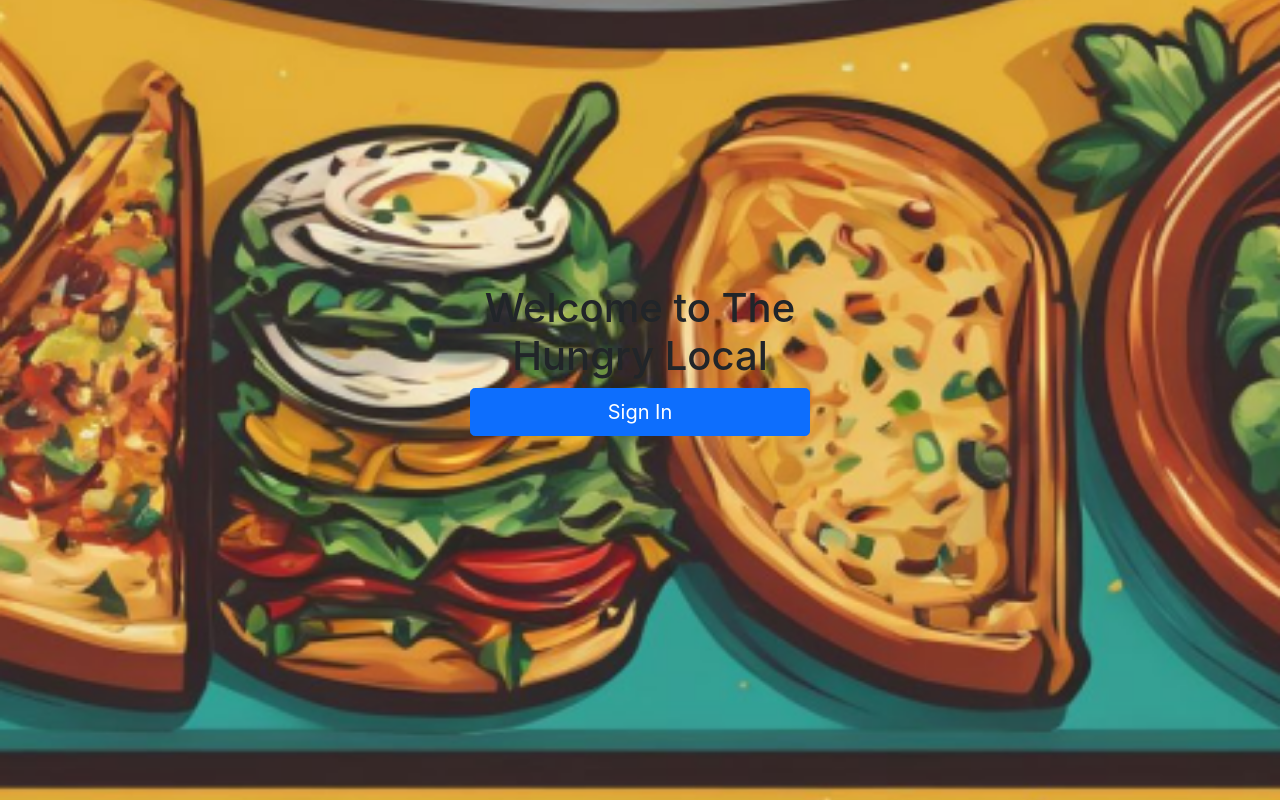
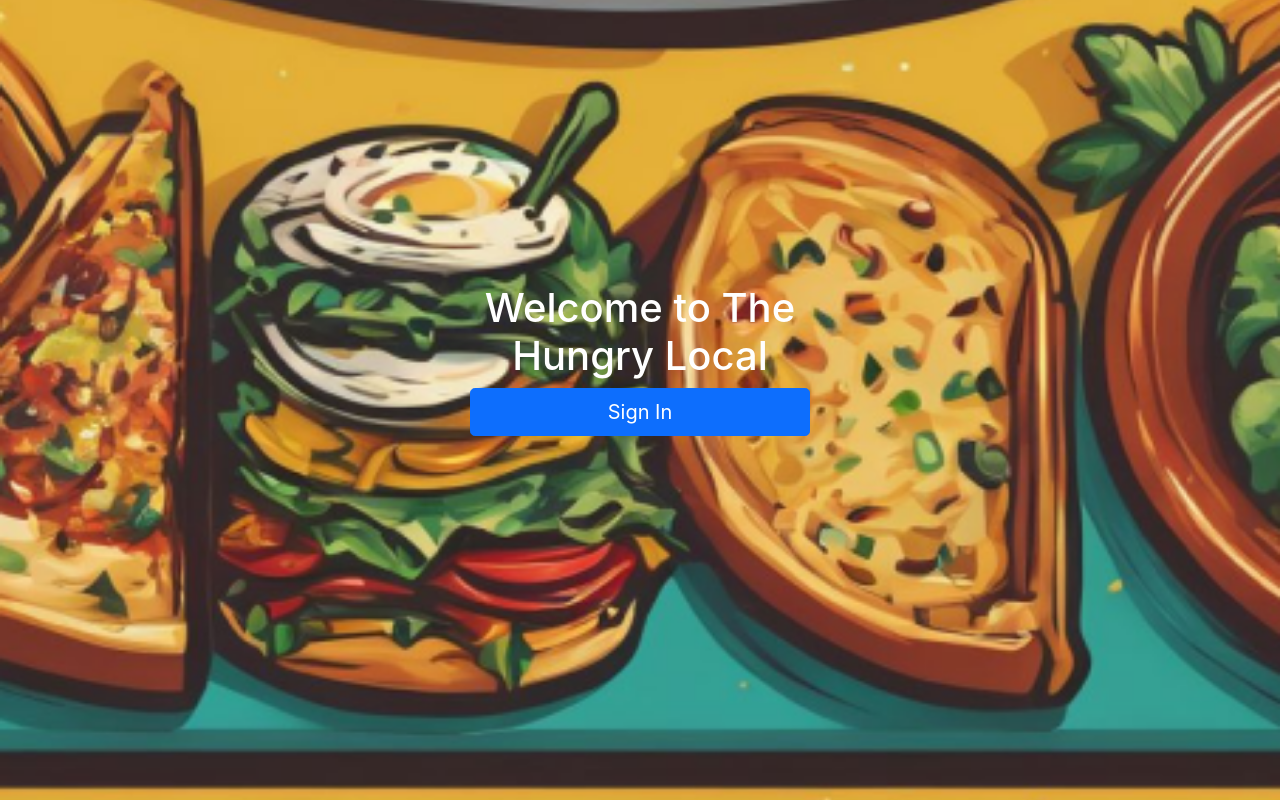
Before and after one commit to AVP4000/FECapstone-The-Hungry-Local, a Next.js app: page / in a window 1280 px wide. Built offline with nearby package versions, Linux system fonts and the light colour scheme; no server answers.

Commit message:
updated background and text font

```diff
--- a/styles/globals.css
+++ b/styles/globals.css
@@ -13,22 +13,24 @@
   text-decoration: none;
 }
 
+h1 {
+  color: white
+}
+h2 {
+  color: white;
+}
 * {
   box-sizing: border-box;
 }
 
-body {
-  background-color: #58aa72;
-}
-
-body::after {
+body::before {
   content: '';
   position: absolute;
   top: 0;
   left: 0;
   right: 0;
   bottom: 0;
-  background-image: url(/public/webImages/Background.png);
+  background-image: url("../public/webImages/Background.png");
   background-size: cover;
   background-position: center;
   background-repeat: no-repeat;
@@ -39,3 +41,18 @@
   font-family: 'Oleo Script', cursive !important;
   color: whitesmoke;
 }
+
+.dimming-overlay {
+  position: absolute;
+  top: 0;
+  left: 0;
+  right: 0;
+  bottom: 0;
+  background-color: rgba(2, 2, 2, 0.5); /* Adjust opacity to dim */
+  z-index: 0; /* Ensure this is above the background image */
+}
+
+.content {
+  position: relative; /* Ensure content is above the overlay */
+  z-index: 1; /* Bring content above the dimming layer */
+}
```
